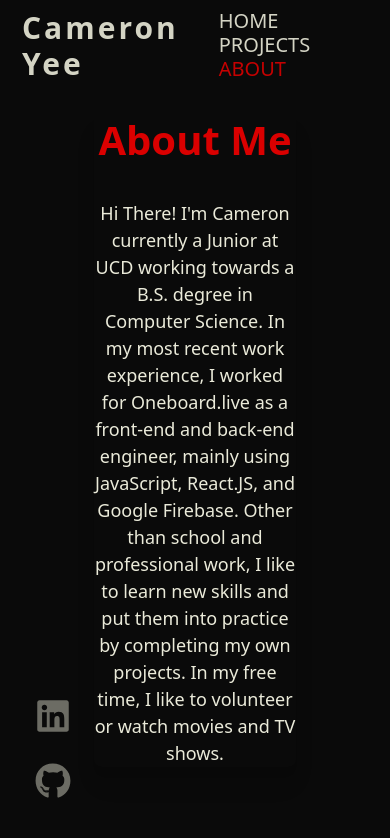
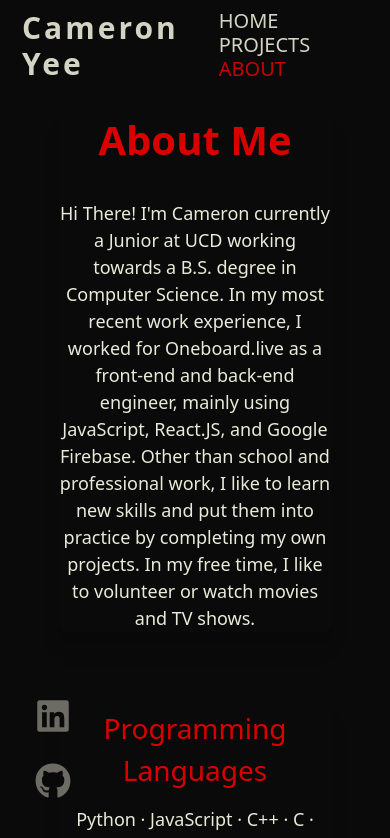
Before and after one commit to kyleyee20/kyle-yee, a React (Create React App) app: page /about in a window 390 px wide. Shown: the top 838 px of the page. Built offline with nearby package versions, Linux system fonts and the light colour scheme.

Commit message:
iPad responsiveness for about page

```diff
--- a/src/index.css
+++ b/src/index.css
@@ -265,6 +265,7 @@ Transition on the hover tag is for mouse in and transition in the regular tag is
 
 /* Responsiveness */
 @media screen and (max-width: 1200px){
+  /* Home.js */
   .homePage .section {
     top: 10px;
     margin: 0 5%;
@@ -278,4 +279,9 @@ Transition on the hover tag is for mouse in and transition in the regular tag is
     @apply grid grid-cols-2 gap-x-10 gap-y-6;
     margin: 0 8%;
   }
+
+  /* About.js */
+  .aboutPage .section .aboutCard {
+    margin: 0 15%;
+  }
 }
```
